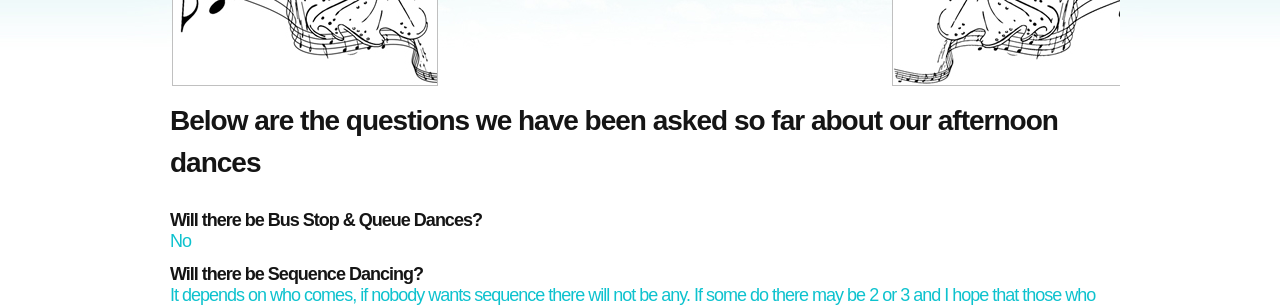
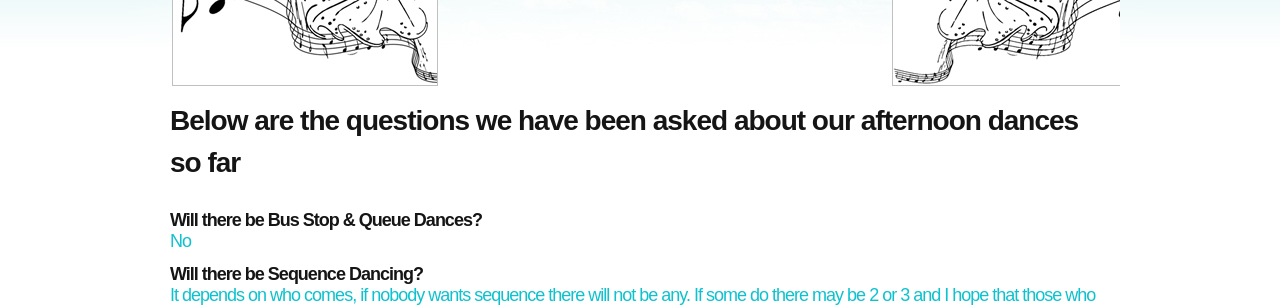
Before and after one commit to ramsayd/duncansdances, a Jekyll site: the page built from 30_QandA.md, in a window 1280 px wide. Shown: the part 192-499 px from the top of the page. Built offline with Jekyll 4.4.1, drawn with Linux system fonts in a browser that asks for light colours.

Commit message:
Update 30_QandA.md

```diff
--- a/30_QandA.md
+++ b/30_QandA.md
@@ -8,7 +8,7 @@
 
 
 <article class="grid_12 Visible">
-<h3 class="small-padded-bottom"><strong>Below are the questions we have been asked so far about our afternoon dances</strong></h3>
+<h3 class="small-padded-bottom"><strong>Below are the questions we have been asked about our afternoon dances so far </strong></h3>
 <h5><strong>Will there be Bus Stop & Queue Dances?</strong></h5>
 <h6>No</h6>
 <h5><strong>Will there be Sequence Dancing?</strong></h5>
```
